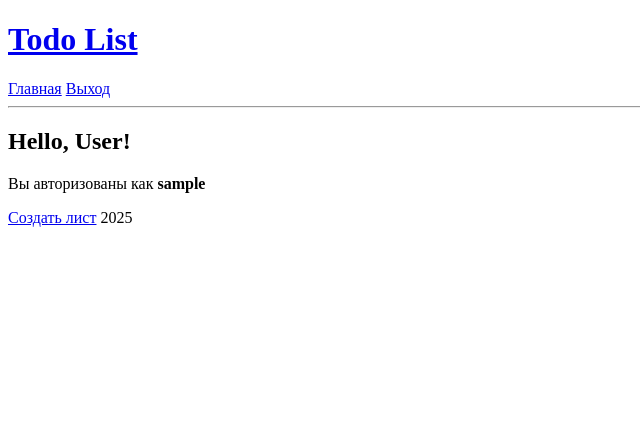
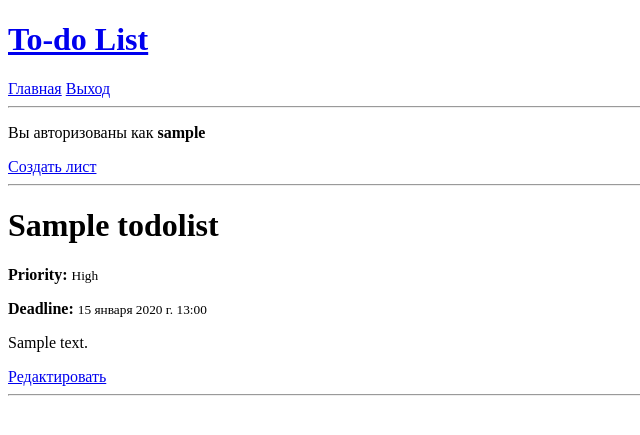
Before and after one commit to eglayy/To-do-List, a Django app: page / in a window 1280 px wide. Shown: the top 435 px of the page, without its empty margins (0-640 px from the left). Run offline with Django 5.2, Linux system fonts and the light colour scheme; a user stored in the database is signed in; tables that the repository leaves empty hold one stand-in row (values such as "Sample post").

Commit message:
+ add change list panel

```diff
--- a/todolist/settings.py
+++ b/todolist/settings.py
@@ -108,9 +108,9 @@ AUTH_PASSWORD_VALIDATORS = [
 # Internationalization
 # https://docs.djangoproject.com/en/5.1/topics/i18n/
 
-LANGUAGE_CODE = 'en-us'
+LANGUAGE_CODE = 'ru-ru'
 
-TIME_ZONE = 'UTC'
+TIME_ZONE = 'Europe/Moscow'
 
 USE_I18N = True
 
--- a/web/models.py
+++ b/web/models.py
@@ -1,11 +1,15 @@
 from django.db import models
 from django.contrib.auth import get_user_model
-from django.utils import timezone
 
 User = get_user_model()
 
 
-class Priority(models.Model):
+class ToDoTags(models.Model):
+    title = models.CharField(max_length=256)
+    user = models.ForeignKey(User, on_delete=models.CASCADE)
+
+
+class TodoList(models.Model):
     HIGH = 3
     MEDIUM = 2
     LOW = 1
@@ -16,22 +20,10 @@ class Priority(models.Model):
         (LOW, "Low"),
     ]
 
-    priority_level = models.IntegerField(choices=PRIORITY_CHOICES, default=MEDIUM)
-
-    def __str__(self):
-        return dict(self.PRIORITY_CHOICES)[self.priority_level]
-
-
-class ToDoTags(models.Model):
-    title = models.CharField(max_length=256)
-    user = models.ForeignKey(User, on_delete=models.CASCADE)
-
-
-class TodoList(models.Model):
     title = models.CharField(max_length=256)
     body = models.TextField(max_length=512, default="")
     deadline = models.DateTimeField()
-    priority = models.ForeignKey(Priority, on_delete=models.CASCADE)
+    priority = models.IntegerField(choices=PRIORITY_CHOICES, default=MEDIUM)
     user = models.ForeignKey(User, on_delete=models.CASCADE)
     tags = models.ManyToManyField(ToDoTags)
     image = models.ImageField(upload_to='todo_lists/', null=True, blank=True)
--- a/web/templates/web/base.html
+++ b/web/templates/web/base.html
@@ -2,10 +2,10 @@
 <html lang="en">
 <head>
     <meta charset="UTF-8">
-    <title>Todo List</title>
+    <title>To-do List</title>
 </head>
 <body>
-    <h1><a href="{% url 'main' %}">Todo List</a></h1>
+    <h1><a href="{% url 'main' %}">To-do List</a></h1>
     <nav>
         <a href="{% url 'main' %}">Главная</a>
         {% if user.is_anonymous %}
--- a/web/templates/web/main.html
+++ b/web/templates/web/main.html
@@ -1,10 +1,20 @@
 {% extends 'web/base.html' %}
 {% block content %}
-    <h2>Hello, User!</h2>
-
     {% if not user.is_anonymous %}
     <p>Вы авторизованы как <b>{{ user.username }}</b></p>
+
+    <a href="{% url 'todo_lists_add' %}">Создать лист</a>
+    <hr>
+    {% for list in todolists %}
+        <h1>{{list.title}}</h1>
+        <b>Priority:</b> <small>{{list.get_priority_display}}</small>
+        <p><b>Deadline:</b> <small>{{list.deadline}}</small></p>
+        <p>{{list.body}}</p>
+        <a href="{% url 'todo_lists_edit' list.id %}">Редактировать</a>
+        <hr>
+    {% endfor %}
+    {% else %}
+        <h2>Hello, User!</h2>
+
     {% endif %}
-    <a href="{% url 'todo_lists_add' %}">Создать лист</a>
-    {{year}}
 {% endblock content %}
--- a/web/templates/web/todo_list_form.html
+++ b/web/templates/web/todo_list_form.html
@@ -1,6 +1,6 @@
 {% extends 'web/base.html' %}
 {% block content %}
-    <h2>Создание листа todo</h2>
+    <h2>Создание листа to-do</h2>
     <form action="" method = "post">
         {% csrf_token %}
         {{form.as_p}}
--- a/web/urls.py
+++ b/web/urls.py
@@ -1,10 +1,11 @@
 from django.urls import path
-from web.views import main_view, registration_view, auth_view, logout_view, todo_list_add_view
+from web.views import main_view, registration_view, auth_view, logout_view, todo_list_edit_view
 
 urlpatterns = [
     path('', main_view, name="main"),
     path("registration/", registration_view, name="registration"),
     path("auth/", auth_view, name="auth"),
     path("logout/", logout_view, name="logout"),
-    path("todo_list/add/", todo_list_add_view, name="todo_lists_add")
+    path("todo_list/add/", todo_list_edit_view, name="todo_lists_add"),
+    path("todo_list/<int:id>/", todo_list_edit_view, name="todo_lists_edit")
 ]
--- a/web/views.py
+++ b/web/views.py
@@ -3,14 +3,14 @@ from datetime import datetime
 from web.forms import RegistrationForm, AuthForm, ToDoListForm
 from django.contrib.auth import get_user_model, authenticate, login, logout
 
+from web.models import TodoList
+
 User = get_user_model()
 
 
 def main_view(request):
-    year = datetime.now().year
-    return render(request, "web/main.html", {
-        "year": year
-    })
+    todolists = TodoList.objects.all()
+    return render(request, "web/main.html", {"todolists": todolists})
 
 
 def registration_view(request):
@@ -50,12 +50,12 @@ def logout_view(request):
     return redirect("main")
 
 
-def todo_list_add_view(request):
-    date_of_note = datetime.now()
-    form = ToDoListForm()
+def todo_list_edit_view(request, id=None):
+    todolist = TodoList.objects.get(id=id) if id is not None else None
+    form = ToDoListForm(instance=todolist)
     if request.method == 'POST':
-        form = ToDoListForm(data=request.POST, initial={"user": request.user})
+        form = ToDoListForm(data=request.POST, instance=todolist, initial={"user": request.user})
         if form.is_valid():
             form.save()
             return redirect("main")
-    return render(request, "web/todo_list_form.html", {"form": form, "date_od_note": date_of_note})
+    return render(request, "web/todo_list_form.html", {"form": form})
```
Also changed, not shown: web/forms.py (+4 -4 lines), web/migrations/0005_alter_todolist_priority_alter_todolist_deadline_and_more.py (added).
